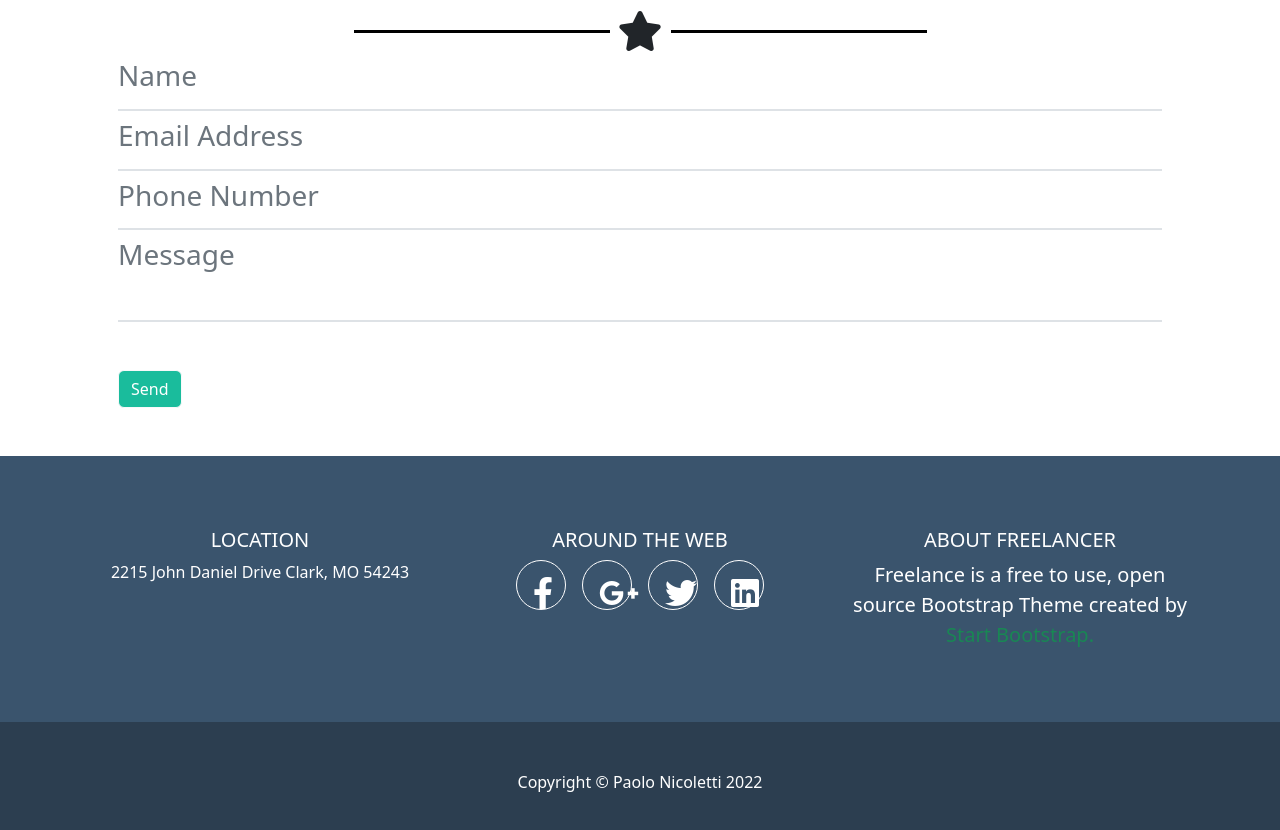
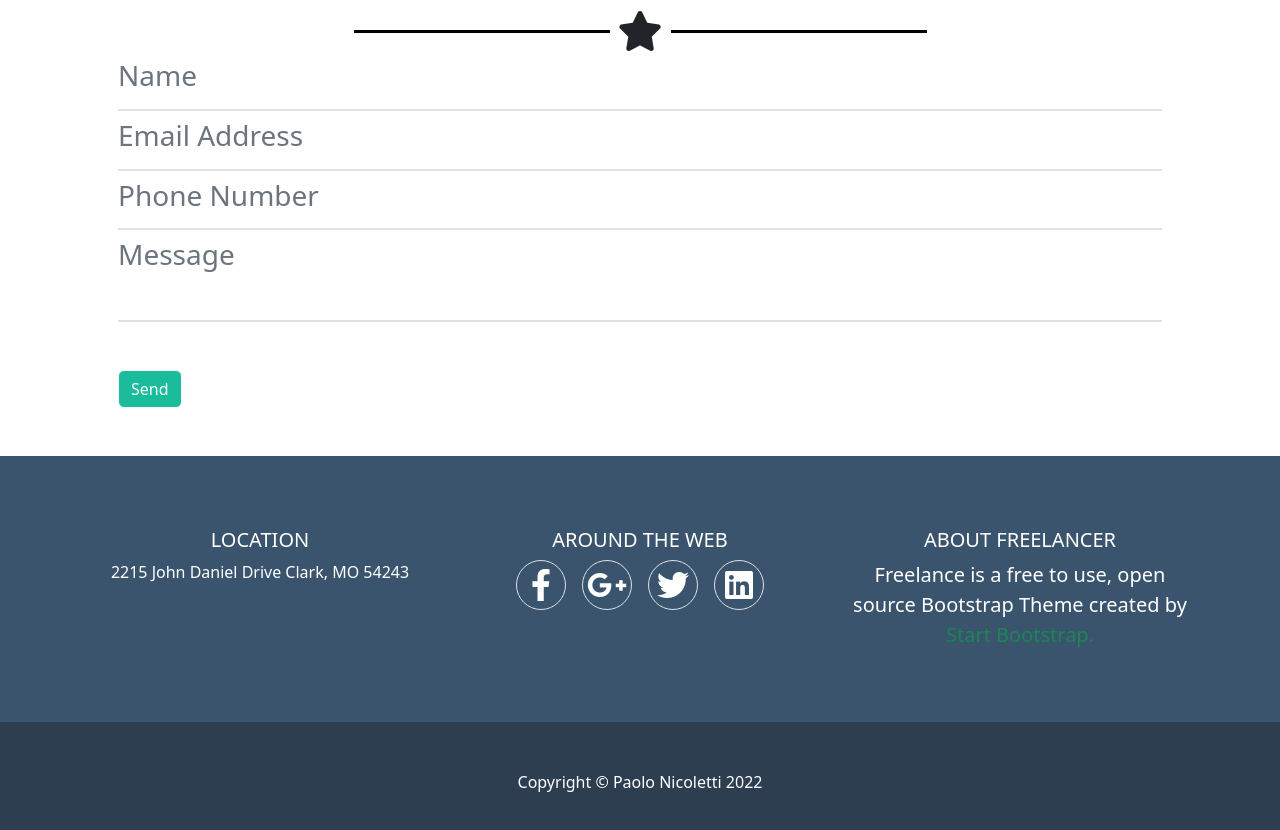
Before and after one commit to Paolo-dev-it/html-css-bootstrap-freelancer, a plain HTML site: page index.html in a window 1280 px wide. Shown: the part 1736-2566 px from the top of the page. Drawn offline with nearby package versions, Linux system fonts and the light colour scheme.

Commit message:
Fixed icon bug rounded border

```diff
--- a/assets/css/style.css
+++ b/assets/css/style.css
@@ -37,15 +37,17 @@
   background-color: #3a546d;
 }
 
+.social {
+  width: 50px;
+  height: 50px;
+}
+/*
 .fa-facebook-f,
 .fa-google-plus-g,
 .fa-twitter,
 .fa-linkedin {
   border: 1px solid white;
-  border-radius: 50%;
-  width: 50px;
-  height: 50px;
-}
+} */
 
 .footer {
   background-color: #2c3e50;
--- a/index.html
+++ b/index.html
@@ -175,17 +175,17 @@
                 </div>
                 <div class="col-12 col-md-4 col-lg-4 ">
                     <h3 class="text-uppercase d-flex justify-content-center fs-5 mt-4">around the web</h3>
-                    <div class="icons d-flex justify-content-center ">
-                        <i class="fa-brands fa-facebook-f mx-2 fs-2 p-3 "></i>
-                        <i class="fa-brands fa-google-plus-g mx-2 fs-2 p-3 "></i>
-                        <i class="fa-brands fa-twitter mx-2 fs-2 p-3 "></i>
-                        <i class="fa-brands fa-linkedin mx-2 fs-2 p-3 "></i>
+                    <div class="icons d-flex  justify-content-center ">
+                        <div class="position-relative border rounded-circle social p-3 mx-2"><i class="fa-brands fa-facebook-f  mx-2 fs-2   position-absolute top-50 left-50 translate-middle"></i></div>
+                        <div class="position-relative border rounded-circle social p-3 mx-2 "><i class="fa-brands fa-google-plus-g mx-2 fs-2  position-absolute top-50 left-50 translate-middle"></i></div>
+                        <div class="position-relative border rounded-circle social p-3 mx-2"><i class="fa-brands fa-twitter mx-2 fs-2  position-absolute top-50 left-50 translate-middle"></i></div>
+                        <div class="position-relative border rounded-circle social p-3 mx-2"><i class="fa-brands fa-linkedin mx-2 fs-2 position-absolute top-50 left-50 translate-middle"></i></div>
                     </div>
 
                 </div>
                 <div class="col-12 col-md-4 col-lg-4 ">
-                        <h3 class="d-flex text-uppercase justify-content-center fs-5 mt-4">about freelancer</h3>
-                        <p class="mb-4 fs-5 justify-content-center text-center">Freelance is a free to use, open source Bootstrap Theme created by <span class="text-success">Start Bootstrap.</span> </p>
+                    <h3 class="d-flex text-uppercase justify-content-center fs-5 mt-4">about freelancer</h3>
+                    <p class="mb-4 fs-5 justify-content-center text-center">Freelance is a free to use, open source Bootstrap Theme created by <span class="text-success">Start Bootstrap.</span> </p>
                 </div>
             </div>
 
```
